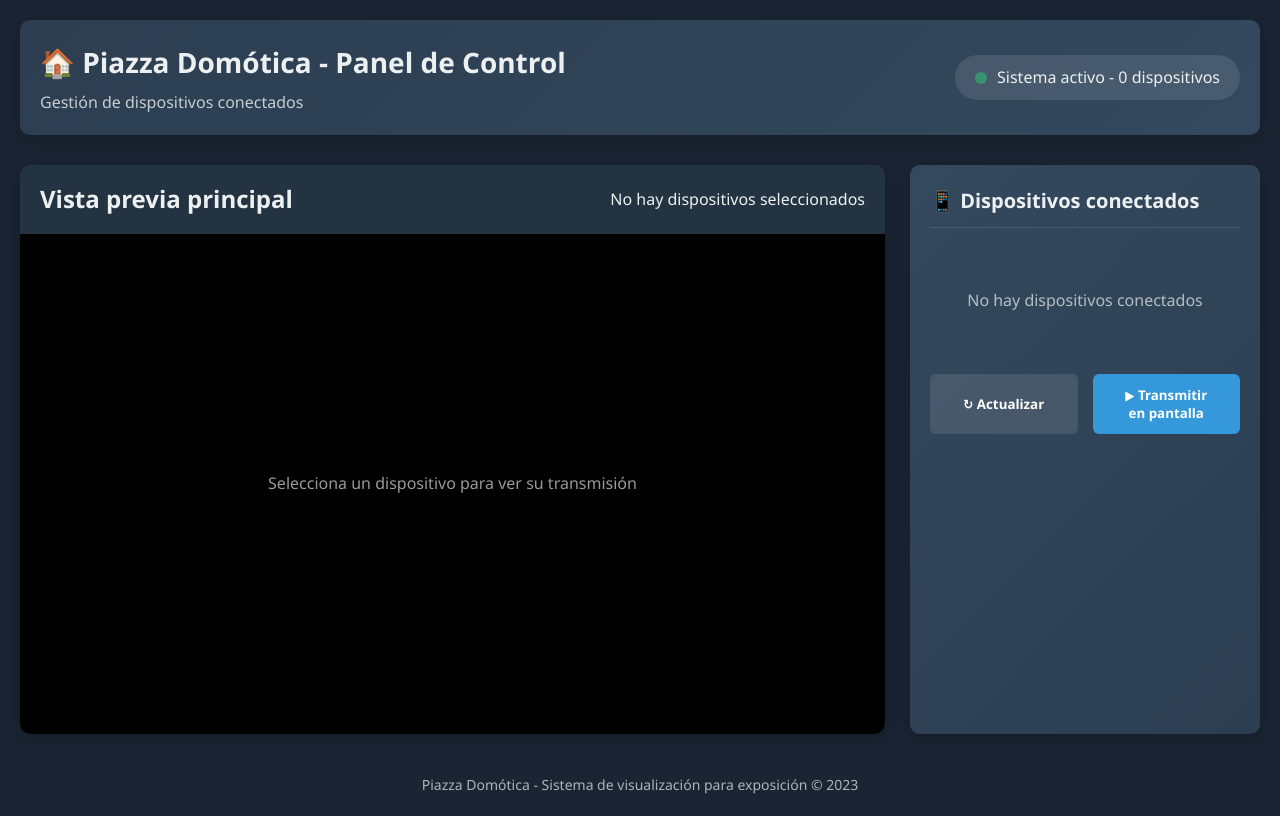
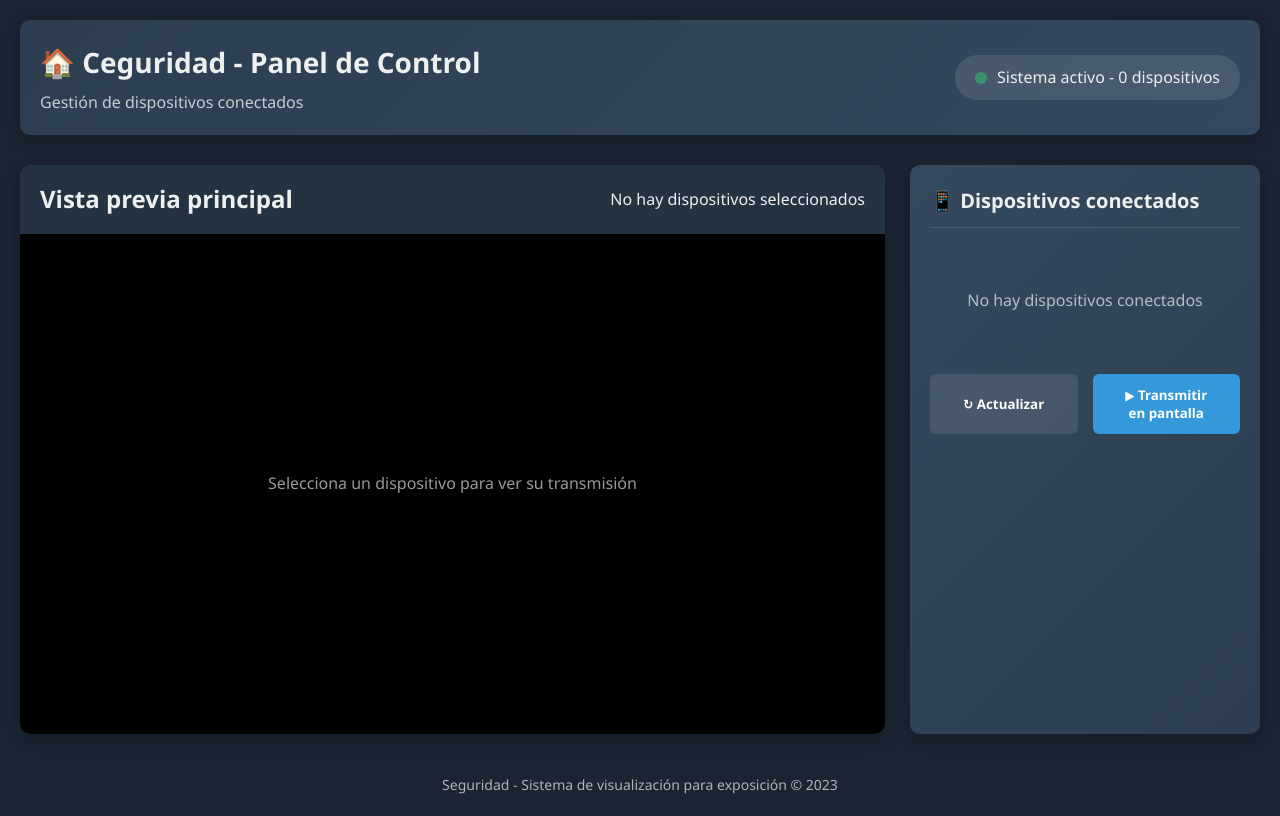
Before and after one commit to arelgueta/SeguridadTest, a website: page public/index.html in a window 1280 px wide. Drawn offline with nearby package versions, Linux system fonts and the light colour scheme; no server answers.

Commit message:
Update index.html

```diff
--- a/public/index.html
+++ b/public/index.html
@@ -3,14 +3,14 @@
 <head>
     <meta charset="UTF-8">
     <meta name="viewport" content="width=device-width, initial-scale=1.0">
-    <title>Panel de Control - Piazza Domótica</title>
+    <title>Panel de Control - Seguridad</title>
     <link rel="stylesheet" href="style.css">
 </head>
 <body class="admin-page">
     <div class="container">
         <header>
             <div class="logo">
-                <h1>🏠 Piazza Domótica - Panel de Control</h1>
+                <h1>🏠 Ceguridad - Panel de Control</h1>
                 <p>Gestión de dispositivos conectados</p>
             </div>
             <div class="status" id="status">
@@ -55,7 +55,7 @@
         </div>
 
         <footer>
-            <p>Piazza Domótica - Sistema de visualización para exposición © 2023</p>
+            <p>Seguridad - Sistema de visualización para exposición © 2023</p>
         </footer>
     </div>
 
```
